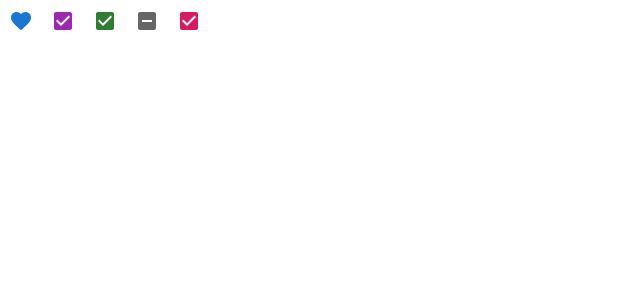
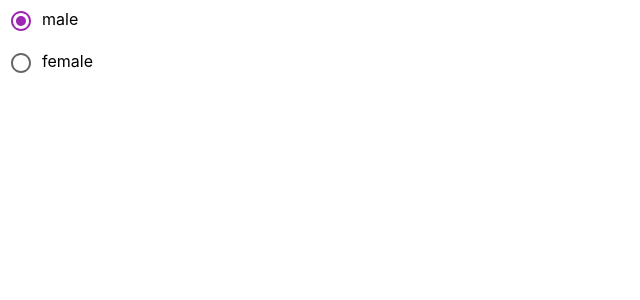
Before and after one commit to sumitsinghrajput56/react_mui, a React (Create React App) app: page / in a window 1280 px wide. Shown: the top 300 px of the page, without its empty margins (0-640 px from the left). Built offline with nearby package versions, Linux system fonts and the light colour scheme.

Commit message:
radio demo

```diff
--- a/src/App.js
+++ b/src/App.js
@@ -2,38 +2,29 @@ import * as React from "react";
 import { pink } from "@mui/material/colors";
 import Checkbox from "@mui/material/Checkbox";
 import { Favorite, FavoriteBorder } from "@mui/icons-material";
+import { Radio } from "@mui/material";
 
 const label = { inputProps: { "aria-label": "Checkbox demo" } };
 
 export default function ColorCheckboxes() {
 
-  const [name,setName]=React.useState([]);
+  const [gender,setGender]=React.useState("male");
 
-  function setValue(e)
-  {
-    const data=name;
-    data.push(e.target.value);
-    console.log(name);
-
-  }
+ const setValue=(e)=>{
+   console.log(gender);
+   setGender(e.target.value);
+ }
 
   return (
     <div>
-      <Checkbox {...label} defaultChecked  icon={<FavoriteBorder/>} checkedIcon={<Favorite/>} />
-      <Checkbox {...label} defaultChecked color="secondary" value="firstCheckbox" onChange={(e)=>setValue(e)} />
-      <Checkbox {...label} defaultChecked color="success" value="secondCheckbox" onChange={(e)=>setValue(e)} />
-      <Checkbox {...label} defaultChecked color="default" value="thiredCheckbox" onChange={(e)=>setValue(e)} indeterminate />
-      <Checkbox
-        {...label}
-        defaultChecked
-        sx={{
-          color: pink[800],
-          "&.Mui-checked": {
-            color: pink[600],
-          },
-        }}
-        value="forthCheckbox" onChange={(e)=>setValue(e)}
-      />
+      <div>
+        <Radio color="secondary"  value="male" checked={gender==="male"} onChange={setValue}/>
+        <span>male</span>
+      </div>
+       <div>
+        <Radio color="primary" value="female" checked={gender==="female"}  onChange={setValue} />
+        <span>female</span>
+      </div>
     </div>
   );
 }
```
